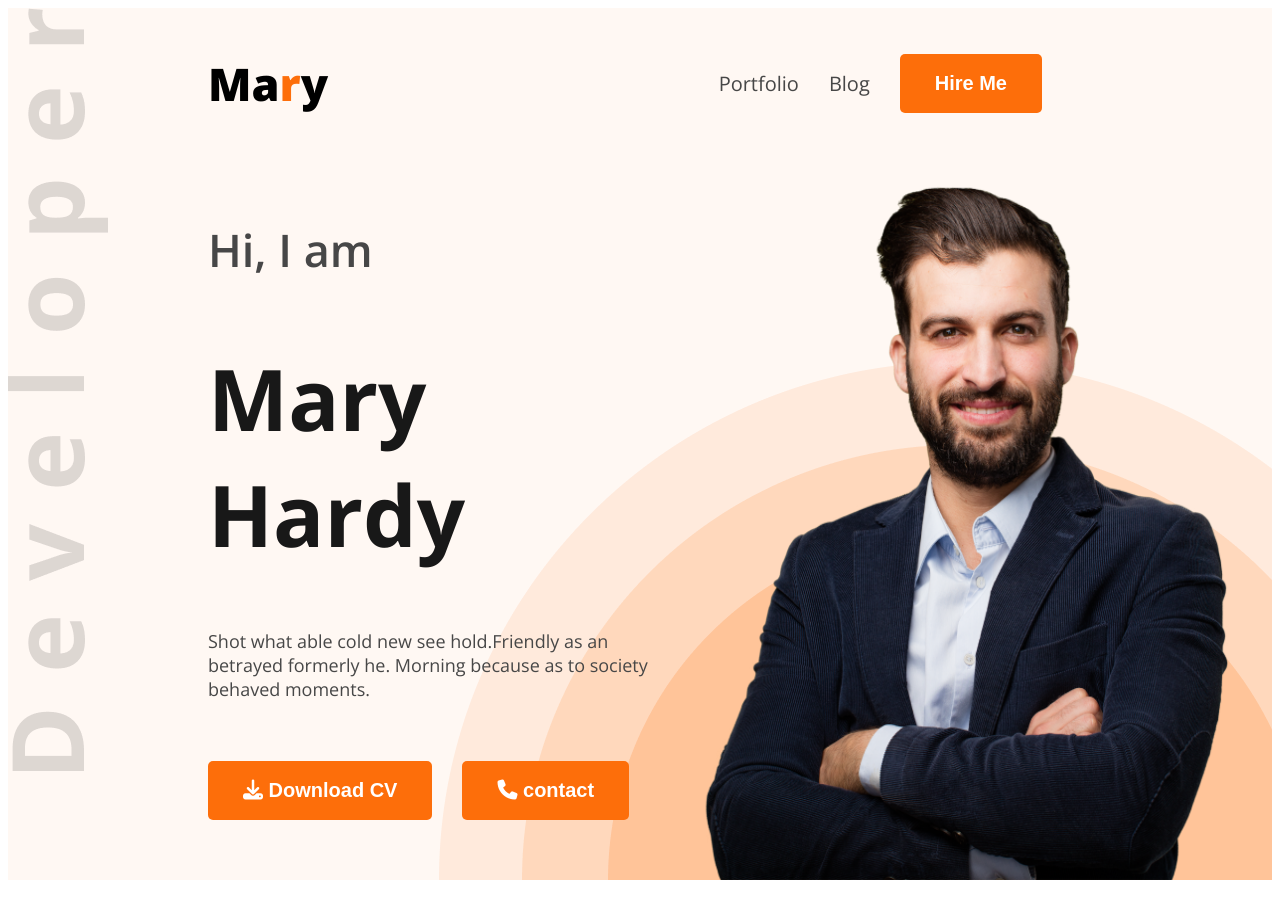
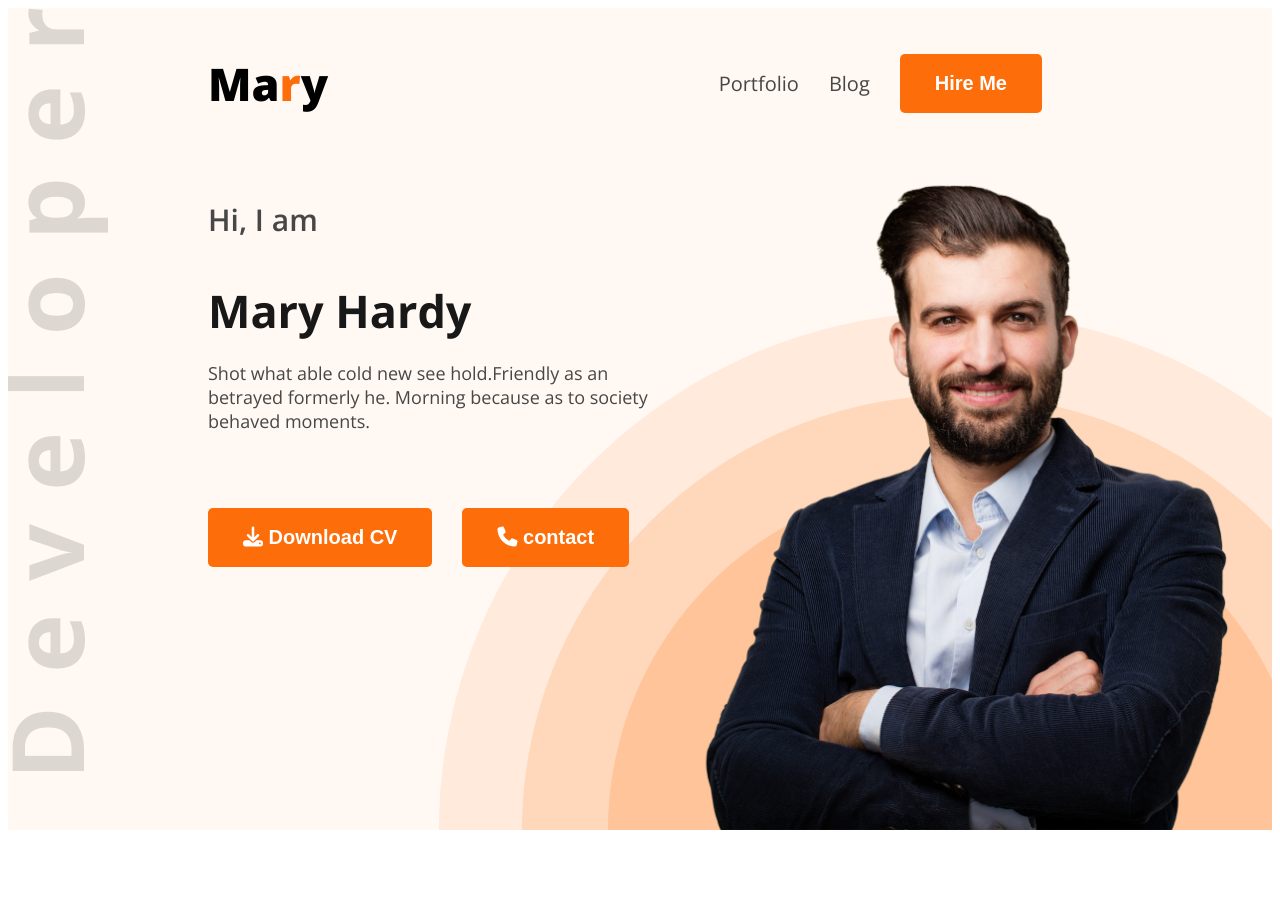
Before and after one commit to mdalamin2002/web-devoloper-, a plain HTML site: page index.html in a window 1280 px wide. Shown: the top 918 px of the page. Drawn offline with nearby package versions, Linux system fonts and the light colour scheme.

Commit message:
last code

```diff
--- a/index.html
+++ b/index.html
@@ -26,9 +26,12 @@
       <div class="banner-content">
         <h4 class="banner-greetings dark-2">Hi, I am</h4>
         <h1 class="banner-title">Mary Hardy</h1>
-        <p class="banner-description dark-2">
-          Shot what able cold new see hold.Friendly as an betrayed formerly he. Morning because as to society behaved moments.
-        </p>
+        <div class="banner-para">
+          <p class="banner-description dark-2">
+            Shot what able cold new see hold.Friendly as an betrayed formerly he. Morning because as to society behaved moments.
+          </p>
+        </div>
+
         <div class="btn-cv">
           <button class="btn-primary"><i class="fa-solid fa-download"></i> Download CV</button>
           <button class="btn-primary"><i class="fa-solid fa-phone"></i> contact</button>
--- a/style/style.css
+++ b/style/style.css
@@ -5,6 +5,7 @@
   font-variation-settings:
     "wdth" 100;
 }
+
 
 /* nav style */
 nav{
@@ -81,13 +82,17 @@ nav ul li {
   max-width: 585px;
  }
  .banner-greetings{
-  font-size: 45px;
+  font-size: 30px;
   font-weight: 600;
+ }
+ .banner-para{
+  margin-bottom: 0px;
  }
  .banner-title{
   font-weight: bold;
-  font-size: 85px;
+  font-size: 45px;
   color: #181818;
+  margin-bottom: 20px;
  }
  .banner-description{
   font-size: 18px;
@@ -98,11 +103,12 @@ nav ul li {
  }
  .btn-cv{
   margin:  60px;
-  margin-left: 0px;
+  margin-left: -40px;
   /* margin-right: 80px; */
   display: flex;
   gap: 30px;
   width: 100%;
+  padding: 15px 40px;
  }
 
  /* main */
```
